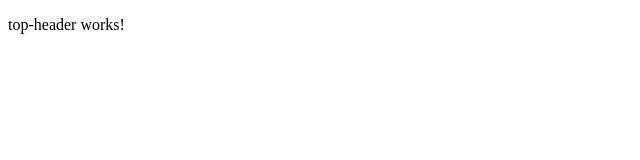
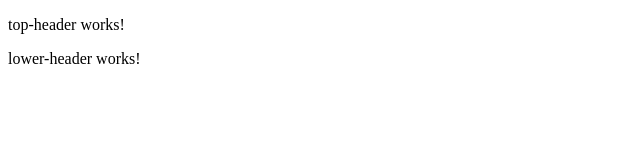
Before and after one commit to Ecommerce-Clone/Core-UI, an Angular app: page / in a window 1280 px wide. Shown: the top 160 px of the page, without its empty margins (0-640 px from the left). Built offline with nearby package versions, Linux system fonts and the light colour scheme.

Commit message:
lower-header component added

```diff
--- a/src/app/header/header.component.html
+++ b/src/app/header/header.component.html
@@ -1 +1,2 @@
 <app-top-header></app-top-header>
+<app-lower-header></app-lower-header>
--- a/src/app/header/header.module.ts
+++ b/src/app/header/header.module.ts
@@ -2,9 +2,10 @@ import { NgModule } from '@angular/core';
 import { CommonModule } from '@angular/common';
 import { TopHeaderComponent } from './top-header/top-header.component';
 import { HeaderComponent } from './header.component';
+import { LowerHeaderComponent } from './lower-header/lower-header.component';
 
 @NgModule({
-  declarations: [TopHeaderComponent, HeaderComponent],
+  declarations: [TopHeaderComponent, HeaderComponent, LowerHeaderComponent],
   imports: [CommonModule],
   exports: [HeaderComponent],
 })
--- /dev/null
+++ b/src/app/header/lower-header/lower-header.component.html
@@ -0,0 +1 @@
+<p>lower-header works!</p>
--- /dev/null
+++ b/src/app/header/lower-header/lower-header.component.ts
@@ -0,0 +1,15 @@
+import { Component, OnInit } from '@angular/core';
+
+@Component({
+  selector: 'app-lower-header',
+  templateUrl: './lower-header.component.html',
+  styleUrls: ['./lower-header.component.sass']
+})
+export class LowerHeaderComponent implements OnInit {
+
+  constructor() { }
+
+  ngOnInit(): void {
+  }
+
+}
```
Also changed, not shown: src/app/header/lower-header/README.md (added), src/app/header/lower-header/lower-header.component.sass (added), 1 other file (tests, documents, lock files or other folders).
